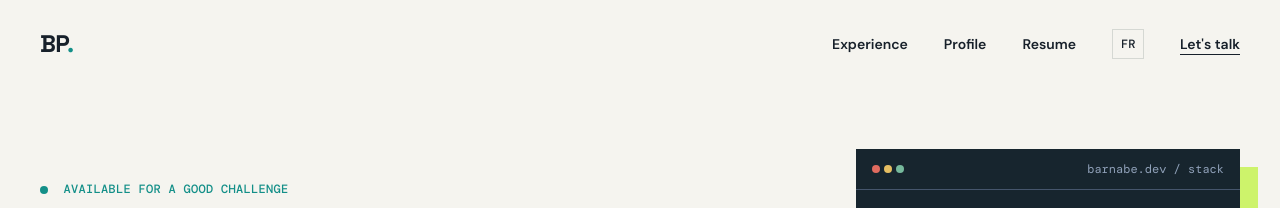
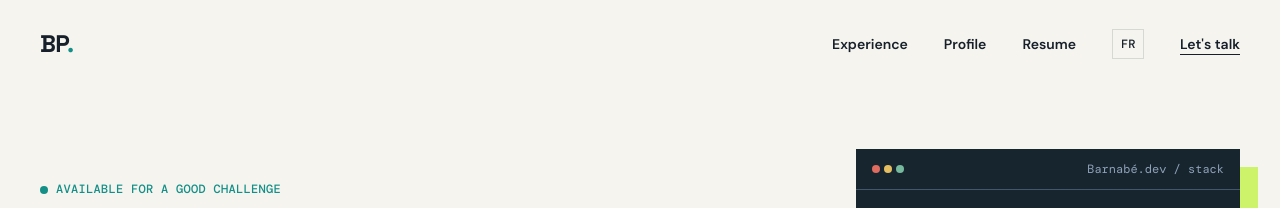
Before and after one commit to barnabepilliaudin/portfolio, a React (Vite) app: page / in a window 1280 px wide. Shown: the top 208 px of the page. Built offline with nearby package versions, Linux system fonts and the light colour scheme.

Commit message:
chore: removed all {" "}

```diff
--- a/src/components/Resume.tsx
+++ b/src/components/Resume.tsx
@@ -206,7 +206,7 @@ const ResumeProjects = () => {
 						<p key={project.name}>
 							<b>{t(project.name)}</b> · {t(project.meta)}
 							<br />
-							{t(project.description)}{" "}
+							{t(project.description)}
 							<a
 								className="text-teal"
 								href={project.link.url}
--- a/src/components/header/Navbar.tsx
+++ b/src/components/header/Navbar.tsx
@@ -2,7 +2,7 @@ import useLanguage from "@hooks/useLanguage"
 import useMenu from "@hooks/useMenu"
 import { map } from "remeda"
 
-import { ROUTES } from "@/constants"
+import { PERSONAL_INFO, ROUTES } from "@/constants"
 
 type NavbarItemProps = {
 	"onClick": () => void
@@ -52,7 +52,7 @@ const Navbar = () => {
 		},
 		{
 			label: t("talk"),
-			href: "mailto:contact@barnabepilliaudin.fr",
+			href: PERSONAL_INFO.email,
 			className: "border-b border-ink pb-1 max-md:border-b-0",
 			onClick: handleSetIsOpenMenu(false),
 		},
--- a/src/components/main/Console.tsx
+++ b/src/components/main/Console.tsx
@@ -1,10 +1,12 @@
+import { PERSONAL_INFO } from "@/constants"
+
 const Stack = () => (
 	<>
 		<p className="pl-6">
 			stack: [<strong className="text-lime font-normal">'TypeScript'</strong>,
 		</p>
 		<p className="pl-12">
-			<strong className="text-lime font-normal">'Golang'</strong>,{" "}
+			<strong className="text-lime font-normal">'Golang'</strong>,
 			<strong className="text-lime font-normal">'Node.js'</strong>],
 		</p>
 	</>
@@ -16,15 +18,15 @@ const Toolchain = () => (
 			toolchain: [<strong className="text-lime font-normal">'Hono'</strong>,
 		</p>
 		<p className="pl-12">
-			<strong className="text-lime font-normal">'Kysely'</strong>,{" "}
+			<strong className="text-lime font-normal">'Kysely'</strong>,
 			<strong className="text-lime font-normal">'Remeda'</strong>,
 		</p>
 		<p className="pl-12">
-			<strong className="text-lime font-normal">'pnpm'</strong>,{" "}
+			<strong className="text-lime font-normal">'pnpm'</strong>,
 			<strong className="text-lime font-normal">'Fiber'</strong>,
 		</p>
 		<p className="pl-12">
-			<strong className="text-lime font-normal">'GORM'</strong>,{" "}
+			<strong className="text-lime font-normal">'GORM'</strong>,
 			<strong className="text-lime font-normal">'oxlint'</strong>,
 		</p>
 		<p className="pl-12">
@@ -43,14 +45,20 @@ const Console = () => (
 			<span className="h-2 w-2 rounded-full bg-[#e06b5f]" />
 			<span className="h-2 w-2 rounded-full bg-[#e5be62]" />
 			<span className="h-2 w-2 rounded-full bg-[#76b99c]" />
-			<b className="ml-auto font-normal">barnabe.dev / stack</b>
+			<b className="ml-auto font-normal">
+				{PERSONAL_INFO.firstName}.dev / stack
+			</b>
 		</div>
 		<div className="px-6 py-7 pb-6 font-mono text-sm leading-loose">
 			<p>
 				<i className="text-fuchsia-300 not-italic">const</i> developer = &#123;
 			</p>
 			<p className="pl-6">
-				name: <strong className="text-lime font-normal">'Barnabé'</strong>,
+				name:{" "}
+				<strong className="text-lime font-normal">
+					'{PERSONAL_INFO.firstName}'
+				</strong>
+				,
 			</p>
 			<Stack />
 			<Toolchain />
--- a/src/components/main/Intro.tsx
+++ b/src/components/main/Intro.tsx
@@ -8,7 +8,7 @@ const MySelf = () => {
 	return (
 		<>
 			<p className="text-teal font-mono text-xs font-medium tracking-wide uppercase">
-				<span className="bg-teal shadow-status mr-2 inline-block h-2 w-2 rounded-full align-middle" />{" "}
+				<span className="bg-teal shadow-status mr-2 inline-block h-2 w-2 rounded-full align-middle" />
 				{t("available")}
 			</p>
 			<h1 className="font-display my-5 max-w-3xl text-6xl leading-none font-semibold tracking-tighter md:my-7 md:mb-6 md:text-8xl">
@@ -31,7 +31,7 @@ const CTASection = () => {
 				className="bg-ink inline-flex flex-1 items-center justify-between gap-6 px-3.5 py-3.5 text-xs font-bold text-white md:flex-none md:px-4.5 md:py-4"
 				href="#experience"
 			>
-				<span className="text-white">{t("seeWork")}</span>{" "}
+				<span className="text-white">{t("seeWork")}</span>
 				<span className="text-lime text-base">↓</span>
 			</a>
 			<a
```
